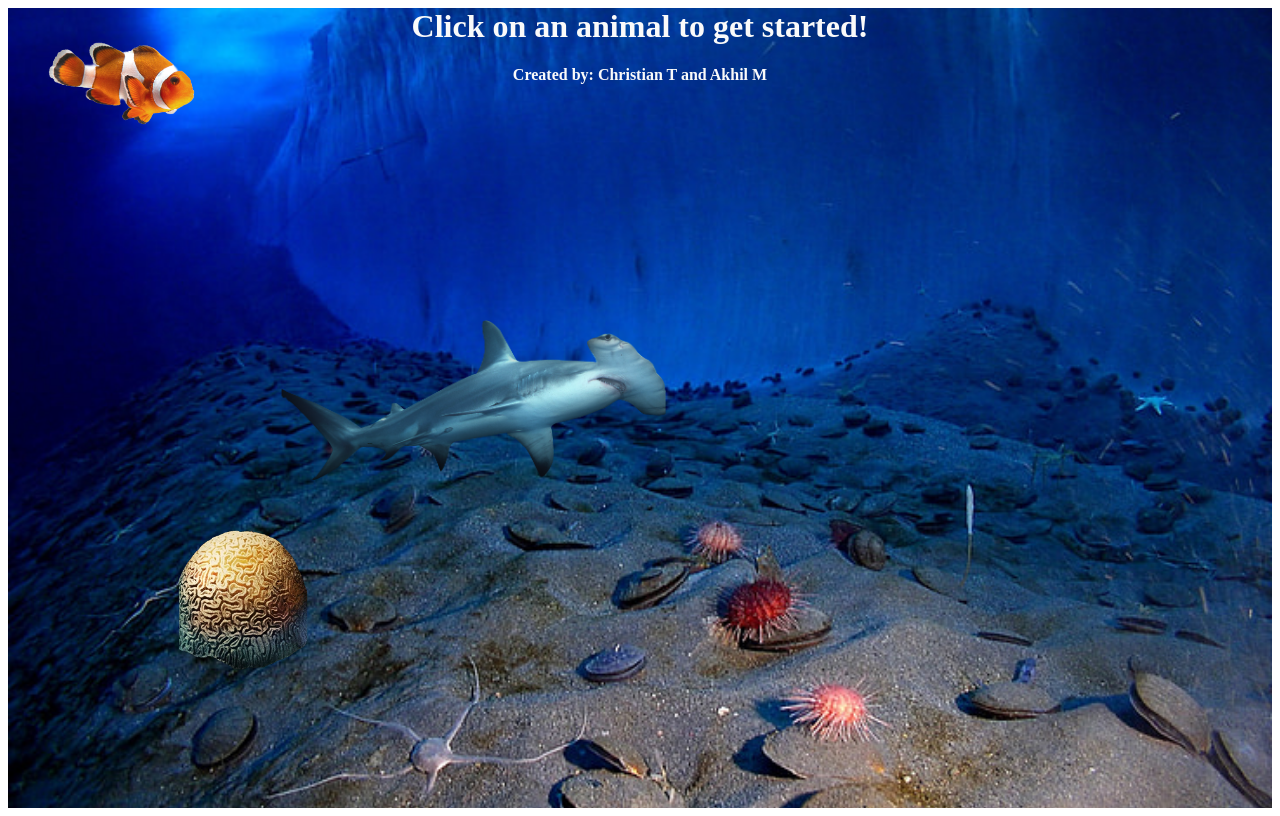
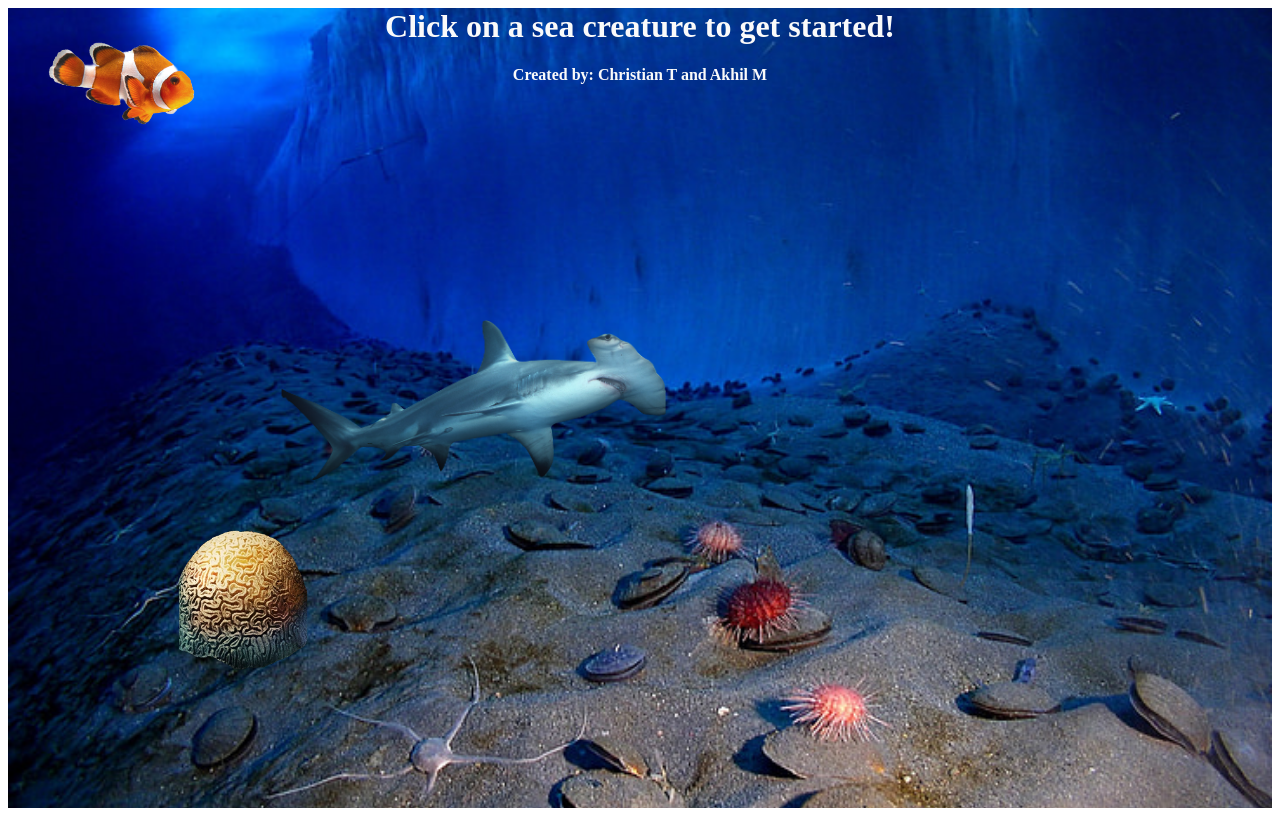
Before and after one commit to akhilmotiramani/spring2023calhack, a plain HTML site: page index.html in a window 1280 px wide. Drawn offline with Linux system fonts and the light colour scheme.

Commit message:
Update index.html

```diff
--- a/index.html
+++ b/index.html
@@ -71,7 +71,7 @@
   <div>
 
     <div class="bg-image">
-      <div><h1 style="text-align:center;color: rgb(250, 250, 250);">Click on an animal to get started!<h1></h1></div>
+      <div><h1 style="text-align:center;color: rgb(250, 250, 250);">Click on a sea creature to get started!<h1></h1></div>
 
       <a href = "HTML/clownfish.html" target = "_blank">
         <div class = "clownfish"></div>
```
